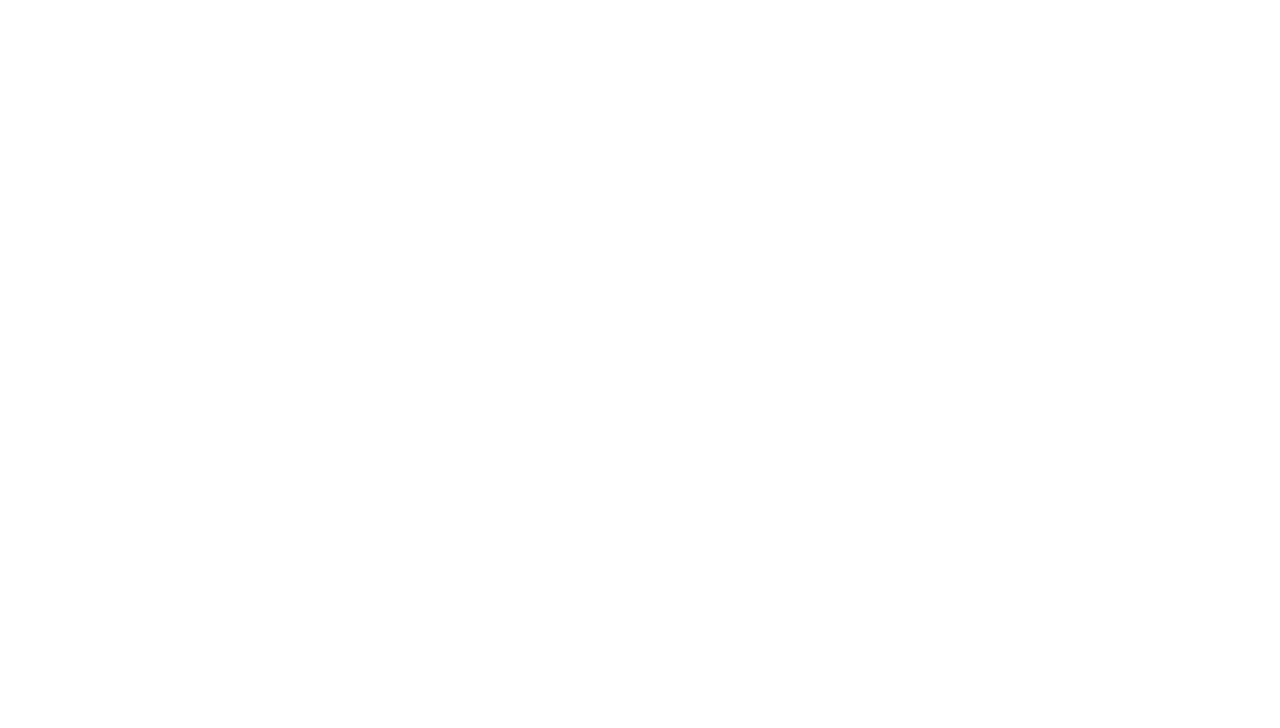
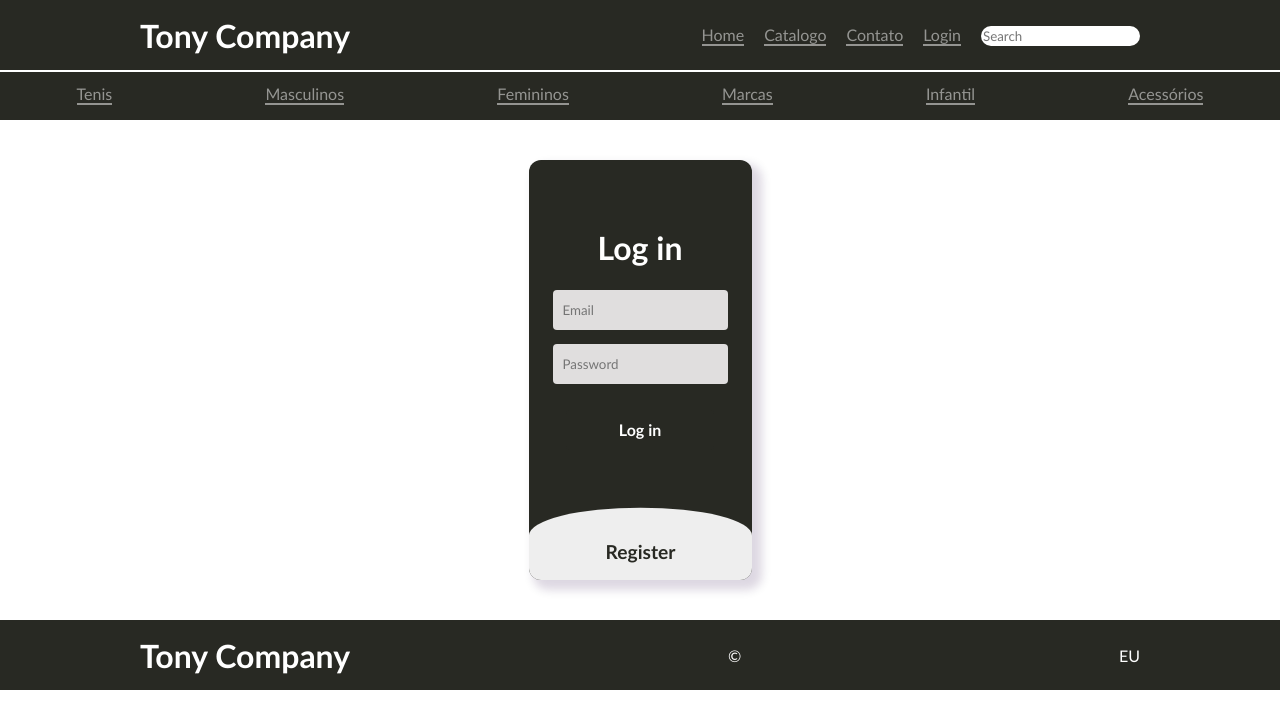
Before and after one commit to AnthonyLoche/3-Trimestre_DevWeb, a Vue app: page /login in a window 1280 px wide. Before the commit this address had no page. Shown: the top 728 px of the page. Built offline with nearby package versions, Linux system fonts and the light colour scheme.

Commit message:
Add limparCarrinho function and Login route

```diff
--- a/src/_data/carrinho.js
+++ b/src/_data/carrinho.js
@@ -34,5 +34,10 @@ function adicionarAoCarrinho(livro) {
 
 }
 
+function limparCarrinho() {
+  carrinho.value.itens = []
+  carrinho.value.total = 0
+}
 
-export { carrinho, adicionarAoCarrinho, removerItemCarrinho, atualizaQuantidadeItem }
+
+export { carrinho, adicionarAoCarrinho, removerItemCarrinho, atualizaQuantidadeItem, limparCarrinho }
--- a/src/components/Carrinho/MeuCarrinho.vue
+++ b/src/components/Carrinho/MeuCarrinho.vue
@@ -2,6 +2,7 @@
 import { carrinho, removerItemCarrinho, atualizaQuantidadeItem } from '@/_data/carrinho.js'
 import MButton from './MButton.vue'
 import CarrinhoVazio from './CarrinhoVazio.vue'
+import { limparCarrinho } from '../../_data/carrinho';
 
 function formatarPreco(preco) {
   return 'R$ ' + preco.toFixed(2).replace('.', ',')
@@ -36,7 +37,7 @@ function formatarPreco(preco) {
           </div>
         </div>
       </div>
-      <m-button text="Limpar carrinho" id="limpa" @click="limpar(item)" />
+      <m-button text="Limpar carrinho" id="limpa" @click="limparCarrinho(item)" />
       <m-button text="Finalizar compra" id="finaliza" />
       <p class="carrinho-total">Total: {{ formatarPreco(carrinho.total) }}</p>
     </div>
--- a/src/components/Header.vue
+++ b/src/components/Header.vue
@@ -8,7 +8,7 @@
         <router-link to="/">Home</router-link>
         <router-link to="/catalogo">Catalogo</router-link>
         <router-link to="/catalogo">Contato</router-link>
-
+        <router-link to="/login">Login</router-link>
         <label for="">
           <input type="text" placeholder="Search">
         </label>
@@ -21,6 +21,7 @@
         <router-link to="/">Início</router-link>
         <router-link to="/catalogo">Catalogo</router-link>
         <router-link to="/catalogo">Contato</router-link>
+        <router-link to="/login">Login</router-link>
       </nav>
     </div>
 
@@ -134,6 +135,8 @@ p#menu {
 </style>
 
 <script setup>
+import { RouterLink } from 'vue-router';
+
 let aberto = false;
 function sidebar() {
   let sidebar = document.getElementById("sidebar");
--- a/src/router/index.js
+++ b/src/router/index.js
@@ -1,6 +1,7 @@
 import { createRouter, createWebHistory } from 'vue-router'
 import HomeView from '../views/HomeView.vue';
 import PagCat from "../views/PagCat.vue";
+import Login from "../views/Login.vue";
 
 const router = createRouter({
   history: createWebHistory(import.meta.env.BASE_URL),
@@ -14,6 +15,11 @@ const router = createRouter({
       path: '/catalogo',
       name: 'catalogo',
       component: PagCat
+    },
+    {
+      path: "/login",
+      name: 'login',
+      component: Login
     }
   ]
 })
--- /dev/null
+++ b/src/views/Login.vue
@@ -0,0 +1,155 @@
+<script setup>
+import Header from '../components/Header.vue';
+import Navbar from '../components/Navbar.vue';
+import Footer from '../components/Footer.vue';
+</script>
+
+<template>
+<Header />
+<Navbar />
+
+<main>
+    <div class="maior">
+		<input type="checkbox" id="chk" aria-hidden="true">
+
+			<div class="login">
+				<form class="form">
+					<label for="chk" aria-hidden="true">Log in</label>
+					<input class="input" type="email" name="email" placeholder="Email" required="">
+					<input class="input" type="password" name="pswd" placeholder="Password" required="">
+					<button id="login">Log in</button>
+				</form>
+			</div>
+
+      <div class="register">
+				<form class="form">
+					<label for="chk" aria-hidden="true">Register</label>
+					<input class="input" type="text" name="txt" placeholder="Username" required="">
+					<input class="input" type="email" name="email" placeholder="Email" required="">
+					<input class="input" type="password" name="pswd" placeholder="Password" required="">
+					<button id="register">Register</button>
+				</form>
+			</div>
+	</div>
+</main>
+
+<Footer />
+</template>
+
+<style scoped>
+*{
+    margin: 0;
+    padding: 0;
+    box-sizing: border-box;
+}
+
+main{
+    display: flex;
+    align-items: center;
+    justify-content: center;
+    width: 1050px;
+    margin: auto;
+}
+
+.maior {
+  position: relative;
+  display: flex;
+  flex-direction: column;
+  background-color: #282923;
+  max-height: 420px;
+  overflow: hidden;
+  border-radius: 12px;
+  box-shadow: 7px 7px 10px 3px #24004628;
+  margin: auto;
+}
+
+.form {
+  display: flex;
+  flex-direction: column;
+  gap: 14px;
+  padding: 24px;
+  margin: auto;
+}
+
+/*checkbox to switch from sign up to login*/
+#chk {
+  display: none;
+}
+
+/*Login*/
+.login {
+  position: relative;
+  width: 100%;
+  height: 100%;
+}
+
+.login label {
+  margin: 25% 0 5%;
+}
+
+label {
+  color: #fff;
+  font-size: 2rem;
+  justify-content: center;
+  display: flex;
+  font-weight: bold;
+  cursor: pointer;
+  transition: .5s ease-in-out;
+}
+
+.input {
+  width: 100%;
+  height: 40px;
+  background: #e0dede;
+  padding: 10px;
+  border: none;
+  outline: none;
+  border-radius: 4px;
+}
+
+/*Register*/
+.register {
+  background: #eee;
+  border-radius: 60% / 10%;
+  transform: translateY(5%);
+  transition: .8s ease-in-out;
+}
+
+.register label {
+  color: #282923;
+  transform: scale(.6);
+}
+
+#chk:checked ~ .register {
+  transform: translateY(-60%);
+}
+
+#chk:checked ~ .register label {
+  transform: scale(1);
+  margin: 10% 0 5%;
+}
+
+#chk:checked ~ .login label {
+  transform: scale(.6);
+  margin: 5% 0 5%;
+}
+/*Button*/
+.form button {
+  width: 85%;
+  height: 40px;
+  margin: 12px auto 10%;
+  color: #fff;
+  background: #282923;
+  font-size: 1rem;
+  font-weight: bold;
+  border: none;
+  border-radius: 4px;
+  cursor: pointer;
+  transition: .2s ease-in;
+}
+
+.form button:hover {
+  background-color: #282923;
+}
+
+</style>
```
